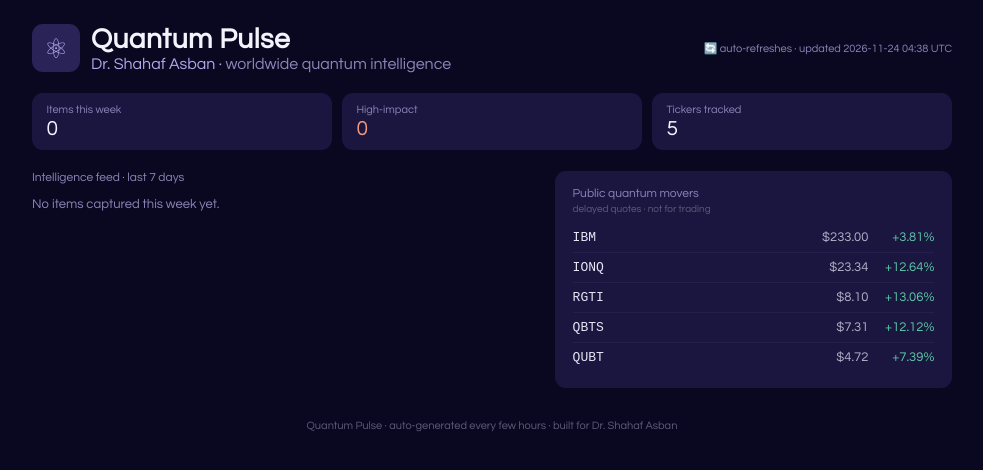
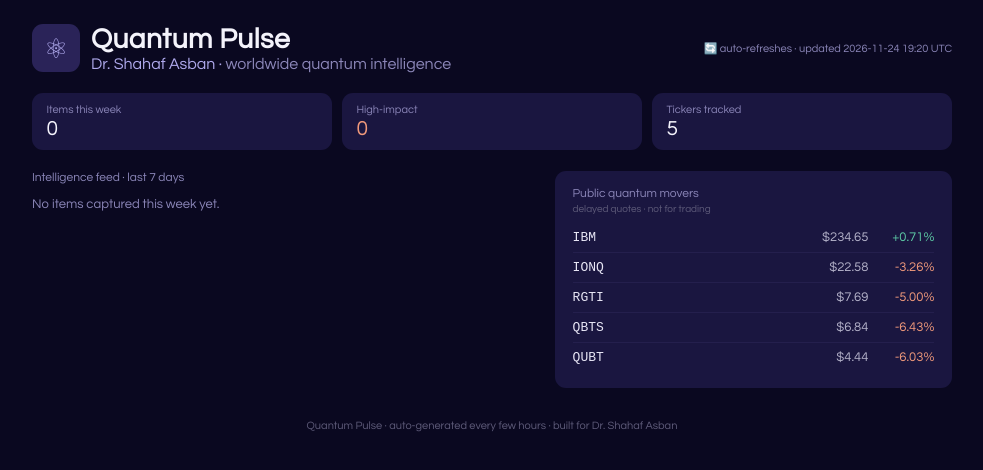
Before and after one commit to SSA-QuArch/quantum-pulse, a plain HTML site: page docs/index.html in a window 1280 px wide. Shown: the whole page, without its empty margins (148-1131 px from the left). Drawn offline with Linux system fonts and the light colour scheme.

Commit message:
Update dashboard

```diff
--- a/docs/index.html
+++ b/docs/index.html
@@ -19,7 +19,7 @@ a:hover{border-color:#534AB7 !important;}
 <div style="width:48px; height:48px; border-radius:11px; background:#2A2358; display:flex; align-items:center; justify-content:center; color:#AFA9EC; font-size:27px;">&#9883;</div>
 <div><p style="margin:0; font-size:28px; font-weight:700; letter-spacing:0.5px; color:#F4F3FB;">Quantum Pulse</p>
 <p style="margin:2px 0 0; font-size:16px; font-weight:500; color:#AFA9EC;">Dr. Shahaf Asban &middot; <span style="color:#8B86B8;">worldwide quantum intelligence</span></p></div></div>
-<span style="font-size:11px; color:#8B86B8;">&#128260; auto-refreshes &middot; updated 2026-11-24 04:38 UTC</span></div>
+<span style="font-size:11px; color:#8B86B8;">&#128260; auto-refreshes &middot; updated 2026-11-24 19:20 UTC</span></div>
 
 <div style="display:grid; grid-template-columns:repeat(auto-fit,minmax(120px,1fr)); gap:10px; margin-bottom:1.3rem;">
 <div class="card" style="padding:0.7rem 0.9rem;"><p style="margin:0; font-size:11px; color:#8B86B8;">Items this week</p><p style="margin:3px 0 0; font-size:21px; font-weight:500; color:#F4F3FB;">0</p></div>
@@ -38,20 +38,20 @@ a:hover{border-color:#534AB7 !important;}
 <p style="margin:0 0 9px; font-size:10px; color:#5F5C7A;">delayed quotes &middot; not for trading</p>
 <div style="display:flex; align-items:center; justify-content:space-between; padding:7px 0; font-size:13px; border-bottom:0.5px solid #241F4D;">
 <span style="font-family:monospace; color:#E8E6F5;">IBM</span>
-<span style="display:flex; gap:12px; align-items:center;"><span style="color:#B4B2C9;">$233.00</span>
-<span style="min-width:54px; text-align:right; color:#5DCAA5;">+3.81%</span></span></div><div style="display:flex; align-items:center; justify-content:space-between; padding:7px 0; font-size:13px; border-bottom:0.5px solid #241F4D;">
+<span style="display:flex; gap:12px; align-items:center;"><span style="color:#B4B2C9;">$234.65</span>
+<span style="min-width:54px; text-align:right; color:#5DCAA5;">+0.71%</span></span></div><div style="display:flex; align-items:center; justify-content:space-between; padding:7px 0; font-size:13px; border-bottom:0.5px solid #241F4D;">
 <span style="font-family:monospace; color:#E8E6F5;">IONQ</span>
-<span style="display:flex; gap:12px; align-items:center;"><span style="color:#B4B2C9;">$23.34</span>
-<span style="min-width:54px; text-align:right; color:#5DCAA5;">+12.64%</span></span></div><div style="display:flex; align-items:center; justify-content:space-between; padding:7px 0; font-size:13px; border-bottom:0.5px solid #241F4D;">
+<span style="display:flex; gap:12px; align-items:center;"><span style="color:#B4B2C9;">$22.58</span>
+<span style="min-width:54px; text-align:right; color:#F0997B;">-3.26%</span></span></div><div style="display:flex; align-items:center; justify-content:space-between; padding:7px 0; font-size:13px; border-bottom:0.5px solid #241F4D;">
 <span style="font-family:monospace; color:#E8E6F5;">RGTI</span>
-<span style="display:flex; gap:12px; align-items:center;"><span style="color:#B4B2C9;">$8.10</span>
-<span style="min-width:54px; text-align:right; color:#5DCAA5;">+13.06%</span></span></div><div style="display:flex; align-items:center; justify-content:space-between; padding:7px 0; font-size:13px; border-bottom:0.5px solid #241F4D;">
+<span style="display:flex; gap:12px; align-items:center;"><span style="color:#B4B2C9;">$7.69</span>
+<span style="min-width:54px; text-align:right; color:#F0997B;">-5.00%</span></span></div><div style="display:flex; align-items:center; justify-content:space-between; padding:7px 0; font-size:13px; border-bottom:0.5px solid #241F4D;">
 <span style="font-family:monospace; color:#E8E6F5;">QBTS</span>
-<span style="display:flex; gap:12px; align-items:center;"><span style="color:#B4B2C9;">$7.31</span>
-<span style="min-width:54px; text-align:right; color:#5DCAA5;">+12.12%</span></span></div><div style="display:flex; align-items:center; justify-content:space-between; padding:7px 0; font-size:13px; ">
+<span style="display:flex; gap:12px; align-items:center;"><span style="color:#B4B2C9;">$6.84</span>
+<span style="min-width:54px; text-align:right; color:#F0997B;">-6.43%</span></span></div><div style="display:flex; align-items:center; justify-content:space-between; padding:7px 0; font-size:13px; ">
 <span style="font-family:monospace; color:#E8E6F5;">QUBT</span>
-<span style="display:flex; gap:12px; align-items:center;"><span style="color:#B4B2C9;">$4.72</span>
-<span style="min-width:54px; text-align:right; color:#5DCAA5;">+7.39%</span></span></div>
+<span style="display:flex; gap:12px; align-items:center;"><span style="color:#B4B2C9;">$4.44</span>
+<span style="min-width:54px; text-align:right; color:#F0997B;">-6.03%</span></span></div>
 </div>
 </div>
 </div>
```
